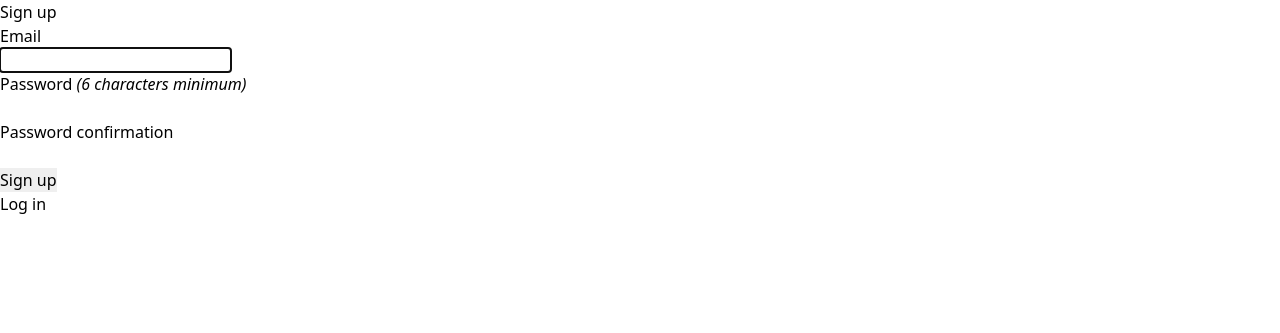
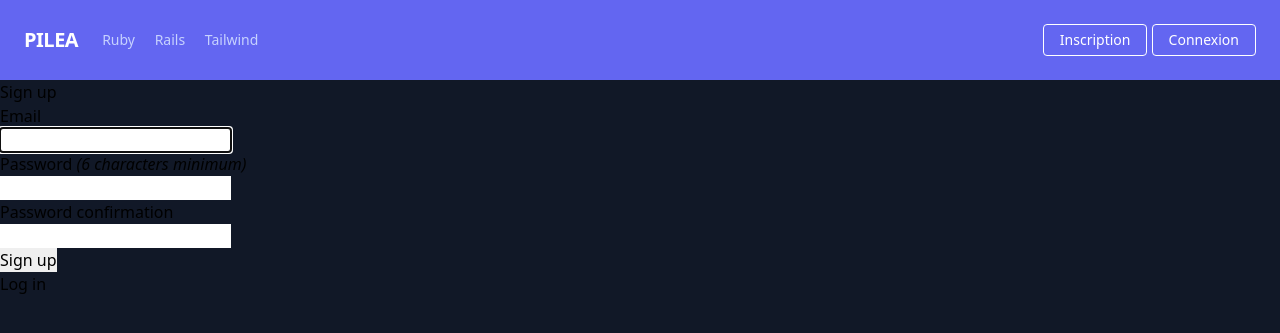
Before and after one commit to Redfact/pilea, a Rails app: page /users/sign_up in a window 1280 px wide. Shown: the top 333 px of the page. Run offline with Rails 7, Linux system fonts and the light colour scheme; style sheets or scripts are compiled from the project's sources.

Commit message:
LAYOUT Fixes #17

```diff
--- /dev/null
+++ b/app/assets/javascripts/coins.coffee
@@ -0,0 +1,3 @@
+# Place all the behaviors and hooks related to the matching controller here.
+# All this logic will automatically be available in application.js.
+# You can use CoffeeScript in this file: http://coffeescript.org/
--- /dev/null
+++ b/app/assets/stylesheets/coins.scss
@@ -0,0 +1,3 @@
+// Place all the styles related to the coins controller here.
+// They will automatically be included in application.css.
+// You can use Sass (SCSS) here: http://sass-lang.com/
--- /dev/null
+++ b/app/helpers/coins_helper.rb
@@ -0,0 +1,2 @@
+module CoinsHelper
+end
--- /dev/null
+++ b/app/views/coins/index.html.erb
@@ -0,0 +1,2 @@
+<h1>Coins#index</h1>
+<p>Find me in app/views/coins/index.html.erb</p>
--- /dev/null
+++ b/app/views/coins/show.html.erb
@@ -0,0 +1,2 @@
+<h1>Coins#show</h1>
+<p>Find me in app/views/coins/show.html.erb</p>
--- a/app/views/layouts/application.html.erb
+++ b/app/views/layouts/application.html.erb
@@ -10,7 +10,33 @@
     <%= stylesheet_link_tag    'https://unpkg.com/tailwindcss@^1.0/dist/tailwind.min.css' %>
   </head>
 
-  <body>
-    <%= yield %>
-  </body>
+<body class="bg-gray-900">
+  <nav class="flex items-center justify-between flex-wrap bg-indigo-500 p-6">
+    <div class="flex items-center flex-shrink-0 text-white mr-6">
+      <%= link_to "PILEA", root_path, class: "font-semibold text-xl tracking-tight" %>
+    </div>
+    <div class="block lg:hidden">
+      <button class="flex items-center px-3 py-2 border rounded text-teal-200 border-teal-400 hover:text-white hover:border-white">
+        <svg class="fill-current h-3 w-3" viewBox="0 0 20 20" xmlns="http://www.w3.org/2000/svg"><title>Menu</title><path d="M0 3h20v2H0V3zm0 6h20v2H0V9zm0 6h20v2H0v-2z"/></svg>
+      </button>
+    </div>
+    <div class="w-full block flex-grow lg:flex lg:items-center lg:w-auto">
+      <div class="text-sm lg:flex-grow">
+        <%= link_to "Ruby", 'https://www.ruby-lang.org/', target: "_blank", class: "block mt-4 lg:inline-block lg:mt-0 text-indigo-200 hover:text-white mr-4" %>
+        <%= link_to "Rails", 'https://rubyonrails.org', target: "_blank", class: "block mt-4 lg:inline-block lg:mt-0 text-indigo-200 hover:text-white mr-4" %>
+        <%= link_to "Tailwind", 'https://tailwindcss.com/', target: "_blank", class: "block mt-4 lg:inline-block lg:mt-0 text-indigo-200 hover:text-white mr-4" %>
+      </div>
+      <div>
+        <% if user_signed_in? %>
+          <%= link_to "Profil", user_path(current_user), class: "inline-block text-sm px-4 py-2 leading-none border rounded text-white border-white hover:border-transparent hover:text-indigo-500 hover:bg-white mt-4 lg:mt-0" %>
+          <%= link_to "Déconnexion", destroy_user_session_path, :method => :delete, class: "inline-block text-sm px-4 py-2 leading-none border rounded text-white border-white hover:border-transparent hover:text-indigo-500 hover:bg-white mt-4 lg:mt-0" %>
+        <% else %>
+          <%= link_to "Inscription", new_user_registration_path, class: "inline-block text-sm px-4 py-2 leading-none border rounded text-white border-white hover:border-transparent hover:text-indigo-500 hover:bg-white mt-4 lg:mt-0" %>
+          <%= link_to "Connexion", new_user_session_path, class: "inline-block text-sm px-4 py-2 leading-none border rounded text-white border-white hover:border-transparent hover:text-indigo-500 hover:bg-white mt-4 lg:mt-0" %>
+        <% end %>
+      </div>
+    </div>
+  </nav>
+  <%= yield %>
+</body>
 </html>
--- a/config/routes.rb
+++ b/config/routes.rb
@@ -1,4 +1,5 @@
 Rails.application.routes.draw do
+  root 'coins#index'
+  resources :coins, only: [:show]
   devise_for :users
-  # For details on the DSL available within this file, see http://guides.rubyonrails.org/routing.html
 end
```
Also changed, not shown: app/controllers/coins_controller.rb (added, +7 -0 lines), test/controllers/coins_controller_test.rb (added, +14 -0 lines).
